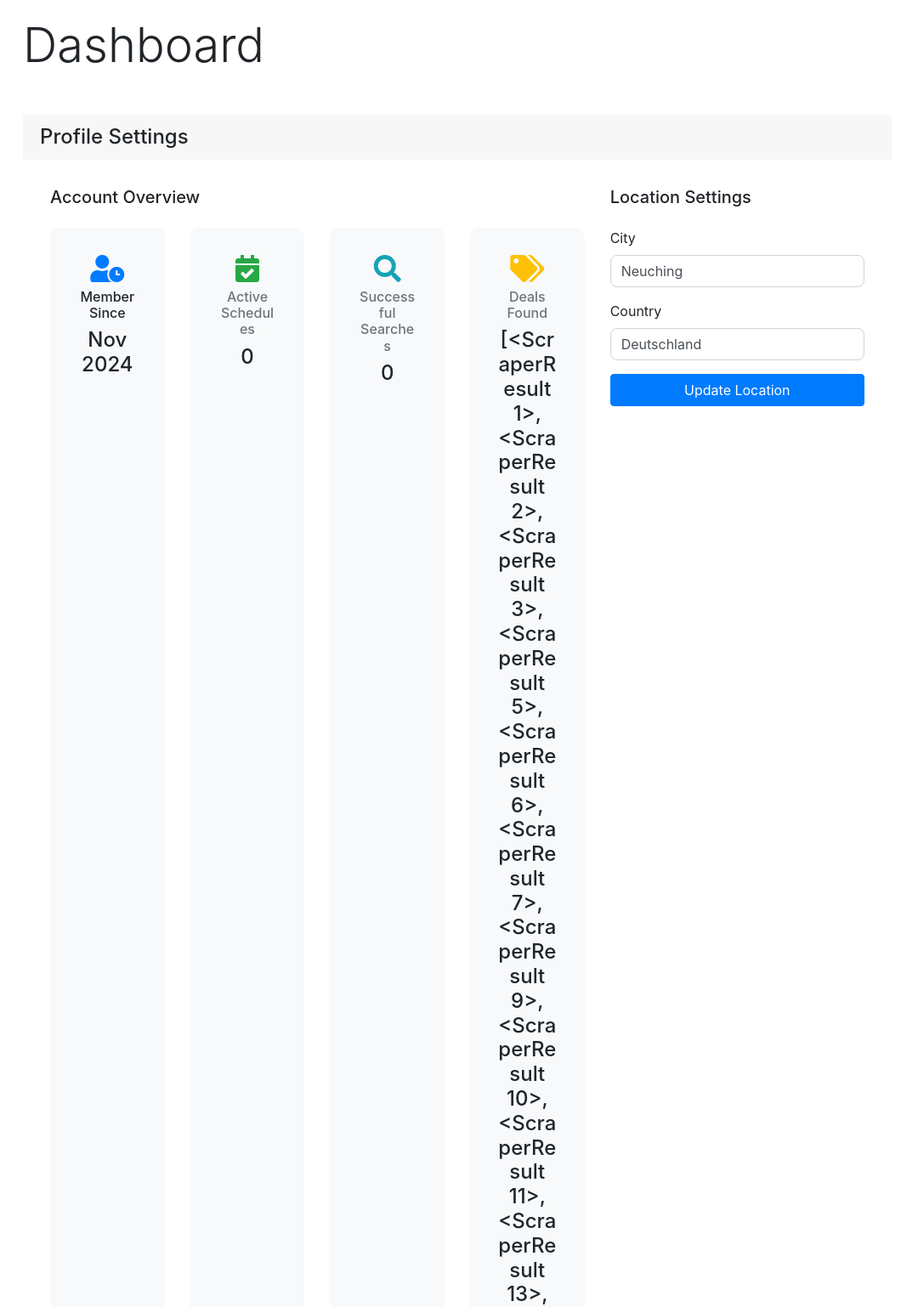
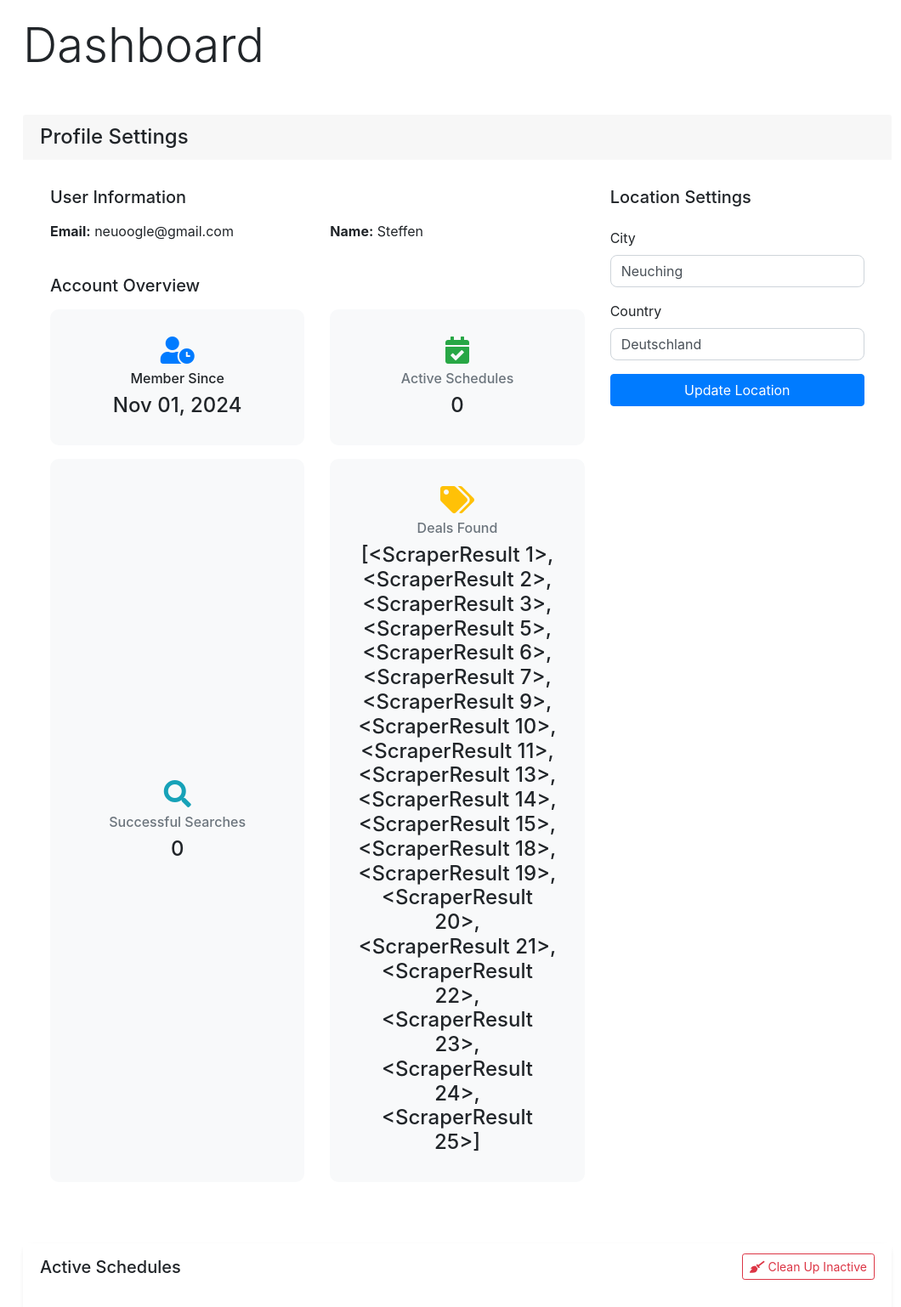
Before and after one commit to SteffenNeumann/FindmyPrize_Vercel, a Flask app: template website/templates/scheduler_status.html in a window 1280 px wide. Shown: the part 56-1594 px from the top of the page at 85% size, without its empty margins (102-1162 px from the left). Run offline with Flask 3, Linux system fonts and the light colour scheme; the template is opened without the code that fills it: values that come from a table or form of the project are taken from there, others are empty; some libraries are stand-ins or nearby versions.

Commit message:
working version, i,proved Status page

```diff
--- a/website/templates/scheduler_status.html
+++ b/website/templates/scheduler_status.html
@@ -7,7 +7,6 @@
                 <h1 class="display-4 mb-4">Dashboard</h1>
             </div>
         </div>
-
 <div class="card mb-4 w-100">
     <div class="card-header">
         <h2 class="h4 m-0">Profile Settings</h2>
@@ -15,44 +14,60 @@
     <div class="card-body">
         <div class="row">
             <div class="col-md-8">
+                <!-- User Info Section -->
+                <div class="user-info mb-4">
+                    <h3 class="h5 mb-3">User Information</h3>
+                    <div class="row">
+                        <div class="col-md-6">
+                            <p><strong>Email:</strong> {{ user.email }}</p>
+                        </div>
+                        <div class="col-md-6">
+                            <p><strong>Name:</strong> {{ user.first_name }}</p>
+                        </div>
+                    </div>
+                </div>
+
+                <!-- Account Overview Section -->
                 <div class="user-stats">
-                            <h3 class="h5 mb-4">Account Overview</h3>
+                    <h3 class="h5 mb-3">Account Overview</h3>
                     <div class="row">
-                                <div class="col-md-3 mb-3">
+                        <div class="col-md-6 mb-3">
                             <div class="card bg-light h-100">
-                                        <div class="card-body text-center d-flex flex-column ">
+                                <div class="card-body text-center d-flex flex-column justify-content-center">
                                     <i class="fas fa-user-clock fa-2x text-primary mb-2"></i>
                                     <h6 class="stat-title">Member Since</h6>
                                     <div class="stat-value">
-                                                <span class="h4">{{ user.date_joined.strftime('%b %Y') }}</span>
+                                        <span class="h4">{{ user.date_joined.strftime('%b %d, %Y') }}</span>
+
+
                                     </div>
                                 </div>
                             </div>
                         </div>
-                                <div class="col-md-3 mb-3">
+                        <div class="col-md-6 mb-3">
                             <div class="card bg-light h-100">
-                                        <div class="card-body text-center d-flex flex-column ">
+                                <div class="card-body text-center d-flex flex-column justify-content-center">
                                     <i class="fas fa-calendar-check fa-2x text-success mb-2"></i>
                                     <h6 class="text-muted">Active Schedules</h6>
-                                            <h4 class="mb-0">{{ scheduler_info|length }}</h2>
+                                    <h4 class="mb-0">{{ scheduler_info|length }}</h4>
                                 </div>
                             </div>
                         </div>
-                                <div class="col-md-3 mb-3">
+                        <div class="col-md-6 mb-3">
                             <div class="card bg-light h-100">
-                                        <div class="card-body text-center d-flex flex-column ">
+                                <div class="card-body text-center d-flex flex-column justify-content-center">
                                     <i class="fas fa-search fa-2x text-info mb-2"></i>
                                     <h6 class="text-muted">Successful Searches</h6>
-                                            <h4 class="mb-0">{{ successful_searches|default(0) }}</h2>
+                                    <h4 class="mb-0">{{ successful_searches|default(0) }}</h4>
                                 </div>
                             </div>
                         </div>
-                                <div class="col-md-3 mb-3">
+                        <div class="col-md-6 mb-3">
                             <div class="card bg-light h-100">
-                                        <div class="card-body text-center d-flex flex-column ">
+                                <div class="card-body text-center d-flex flex-column justify-content-center">
                                     <i class="fas fa-tags fa-2x text-warning mb-2"></i>
                                     <h6 class="text-muted">Deals Found</h6>
-                                            <h4 class="mb-0">{{ deals_found|default(0) }}</h2>
+                                    <h4 class="mb-0">{{ deals_found|default(0) }}</h4>
                                 </div>
                             </div>
                         </div>
@@ -78,7 +93,6 @@
         </div>
     </div>
 </div>
-    </div>
 
     <!-- Schedules Table -->
     <div class="card shadow-sm">
@@ -96,7 +110,6 @@
                     <thead>
                         <tr>
                             <th>Product</th>
-                            <th>Interval</th>
                             <th>Target Price</th>
                             <th>Location</th>
                             <th>Status</th>
@@ -107,13 +120,13 @@
                         {% for schedule in scheduler_info %}
                         <tr>
                             <td>{{ schedule.product }}</td>
-                            <td>{{ schedule.interval }}</td>
                             <td>${{ schedule.target_price }}</td>
                             <td>{{ schedule.location }}</td>
                             <td>
-                                <span class="badge rounded-pill bg-{{ 'success' if schedule.active else 'secondary' }}">
+                                <span class="badge rounded-pill bg-{{ 'success' if schedule.active else 'secondary' }} text-white">
                                     {{ 'Active' if schedule.active else 'Paused' }}
                                 </span>
+
                             </td>
                             <td>
                                 <div class="btn-group">
@@ -145,5 +158,6 @@
         </div>
         </div>
     </div>
+</div>
 
 {% endblock %}
```
Also changed, not shown: website/views.py (+4 -5 lines), instance/database.db. Lines whose indentation alone changed are shown as unchanged.
